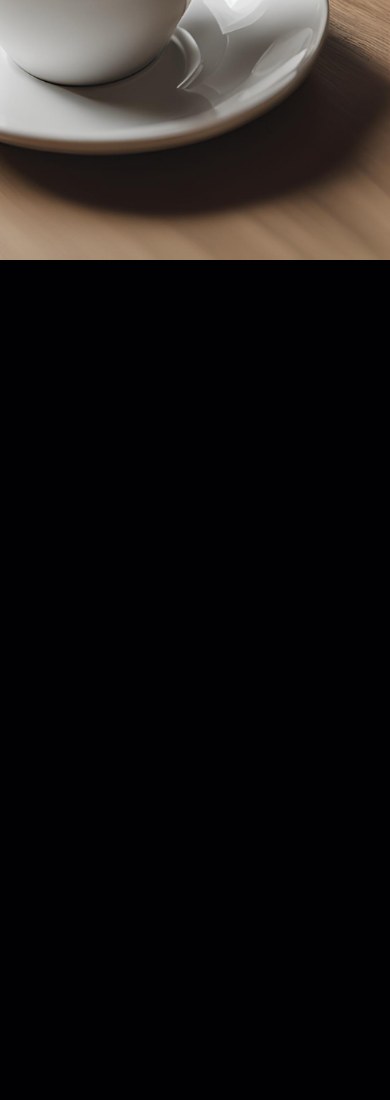
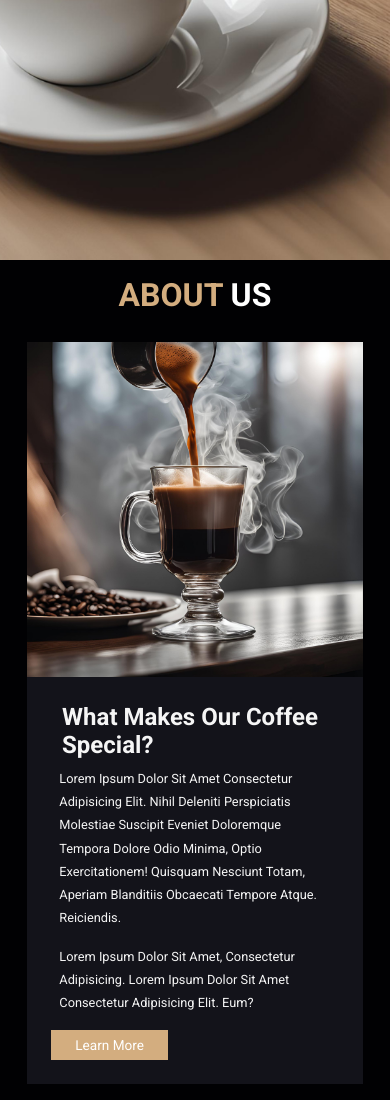
Before and after one commit to gzcmustafa/CoffeShop-WebSite, a plain HTML site: page index.html in a window 390 px wide. Shown: the part 584-1684 px from the top of the page. Before the commit the page ends 844 px from the top, so only its background shows below. Drawn offline with Linux system fonts and the light colour scheme.

Commit message:
feat: add responsive about section

```diff
--- a/css/style.css
+++ b/css/style.css
@@ -48,6 +48,21 @@ body {
 section {
     padding: 2rem 7%;
 }
+
+.heading{
+    text-align: center;
+    color: #fff;
+    text-transform: uppercase;
+    padding-bottom:3.5rem ;
+    font-size: 4rem;
+}
+
+.heading span{
+    color: var(--main-color);
+}
+
+
+
 .btn {
     margin-top: 1rem;
     display: inline-block;
@@ -231,6 +246,45 @@ section {
     padding: 1rem 0;
     color: #fff;
 }
+
+.about .row{
+    display: flex;
+    align-items: center;
+    background: var(--black);
+    flex-wrap: wrap;
+}
+
+.about .row .image{
+    flex: 1 1 45rem;
+}
+
+.about .row .image img {
+    max-height: 900px;
+    max-width: 900px;
+    width: 100%;
+
+}
+
+.about .row .about-content{
+    flex: 1 1 46rem;
+
+    padding: 3rem;
+}
+
+.about .row .about-content h3 {
+    font-size:3rem ;
+    color: whitesmoke;
+    padding-left: 10.8px;
+}
+
+.about .row .about-content p{
+    font-size: 1.6rem;
+    color: whitesmoke;
+    padding: 1rem;
+    line-height: 1.8;
+}
+
+
 /* media queries */
 @media (max-width:990px) {
     html {
--- a/index.html
+++ b/index.html
@@ -92,6 +92,8 @@
     </header>
     <!-- header section ends -->
 
+
+    <!-- home section start -->
     <section class="home" id="home">
         <div class="content">
             <h3>fresh coffe in the morning</h3>
@@ -99,6 +101,25 @@
             <a href="#" class="btn">get yours now</a>
         </div>
     </section>
+    <!-- home section ends -->
+
+
+    <!-- header section start -->
+    <section class="about" id="about">
+        <h1 class="heading"> <span>ABOUT</span> us </h1>
+        <div class="row">
+            <div class="image">
+                <img src="images/about.png" alt="">
+            </div>
+            <div class="about-content">
+                <h3>What makes our coffee special?</h3>
+                <p>Lorem ipsum dolor sit amet consectetur adipisicing elit. Nihil deleniti perspiciatis molestiae suscipit eveniet doloremque tempora dolore odio minima, optio exercitationem! Quisquam nesciunt totam, aperiam blanditiis obcaecati tempore atque. Reiciendis.</p>
+                <p>Lorem ipsum dolor sit amet, consectetur adipisicing. Lorem ipsum dolor sit amet consectetur adipisicing elit. Eum?</p>
+                <a href="#" class="btn">Learn More</a>
+            </div>
+        </div>
+    </section>
+    <!-- header section ends -->
 
 
 
```
Also changed, not shown: images/about.png (added).
